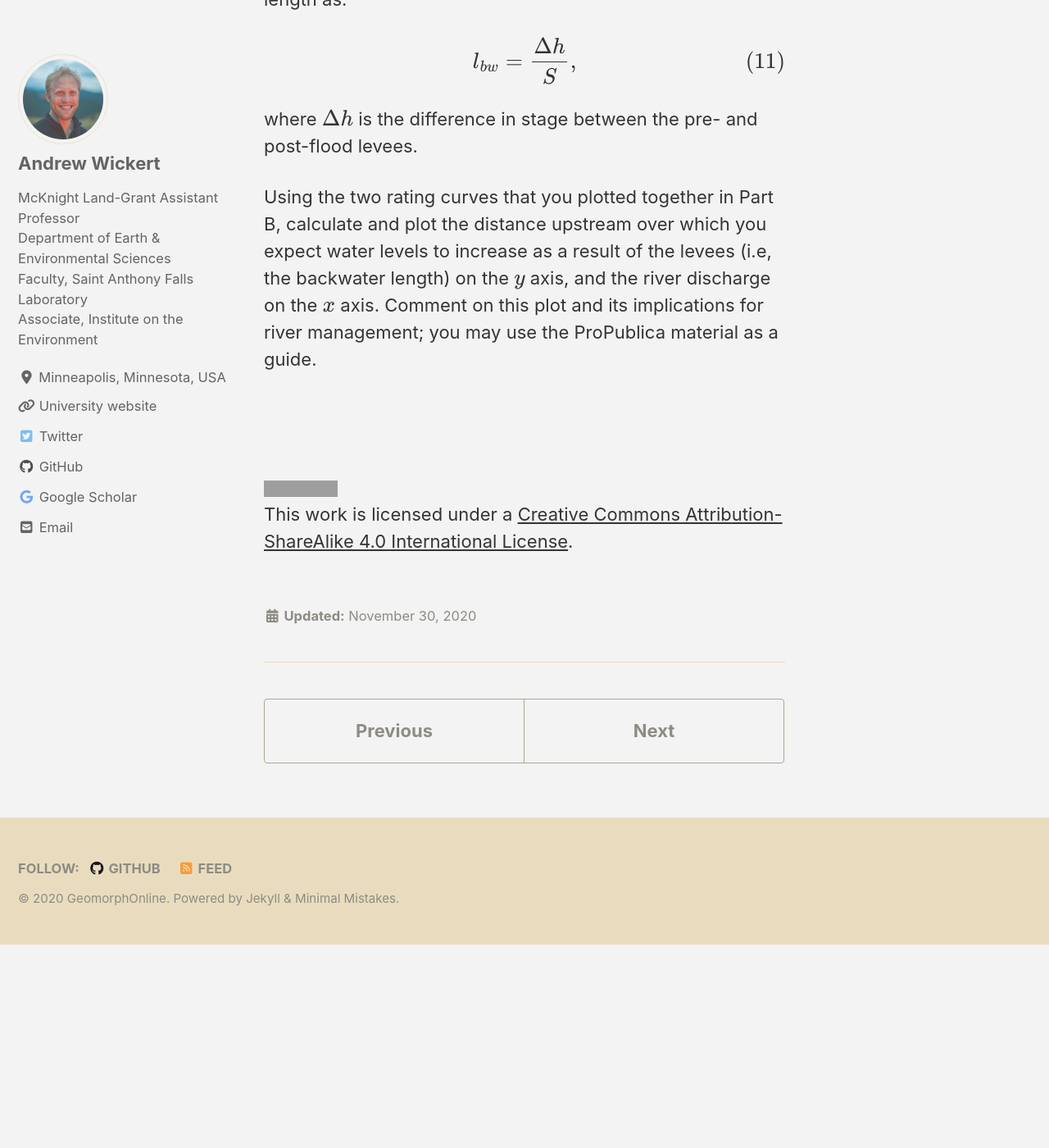
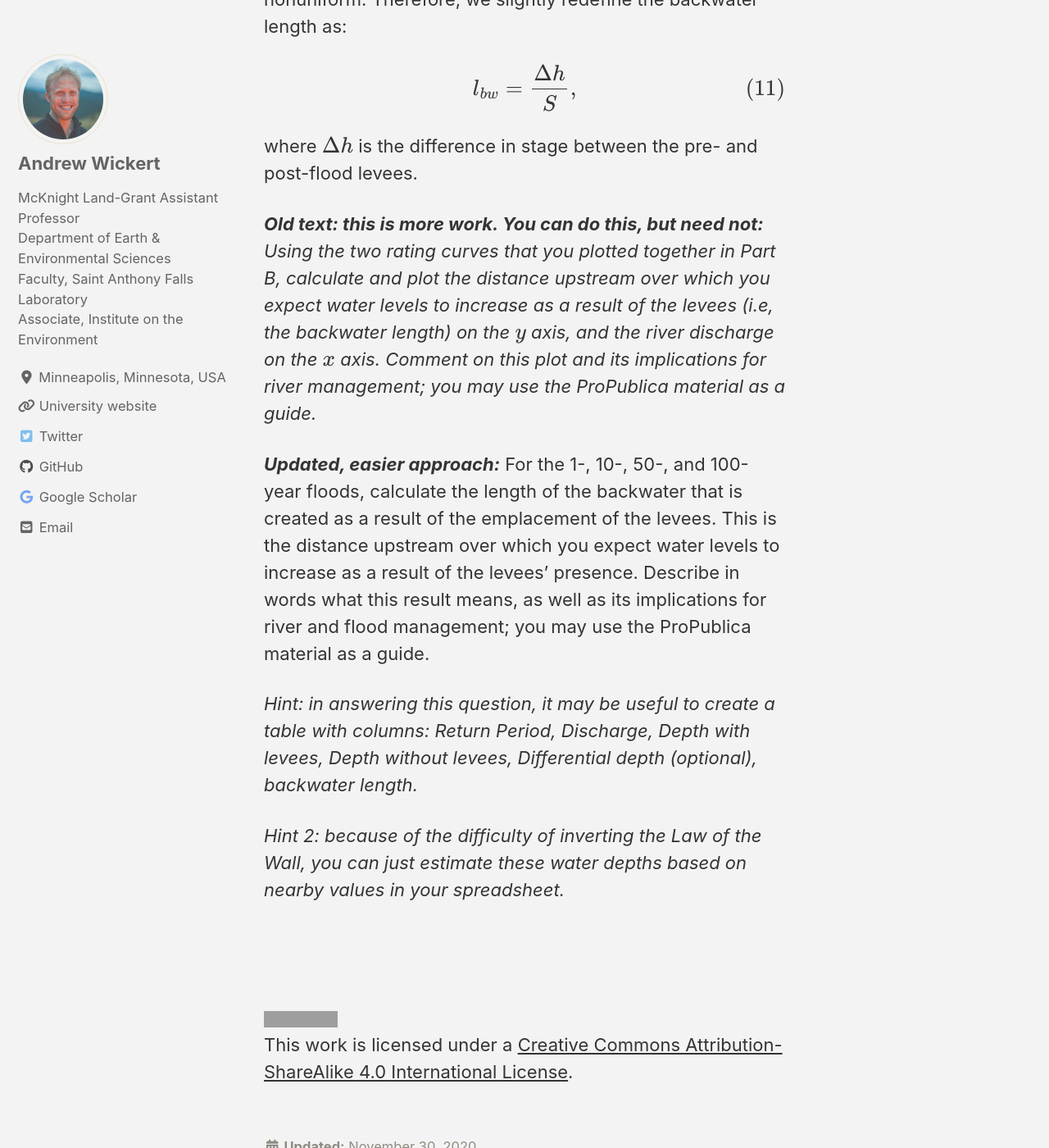
Before and after one commit to GeomorphOnline/GeomorphOnline.github.io, a Jekyll site: the page built from lessons/_hydraulics/pset_rating_curves.md, in a window 1280 px wide and 1400 px high, scrolled down 14760 px. Shown: the whole window at 82% size. Built offline with Jekyll 4.4.1, drawn with Linux system fonts in a browser that asks for light colours; cached includes are drawn as plain includes; nearby versions of some CDN libraries; formulas are drawn with MathJax 3; before the commit the page ends 15912 px from its top, so only the background shows below that; some of the changed text lies outside the part shown; grey boxes are pictures that could not be loaded.

Commit message:
Simplify approach for ProPublica (6)

```diff
--- a/lessons/_hydraulics/pset_rating_curves.md
+++ b/lessons/_hydraulics/pset_rating_curves.md
@@ -218,7 +218,7 @@ The study's authors note the benefits of "setback" levees. Provide an argument f
 
 ### Part B
 
-The study's authors also show how water levels change for a given discharge after levees are built -- that is, the rating curve changes. We will first focus on the zone right where the levees were built (their panel **B**). In answering Questions 2 and 5, you should have already constructed pre- and post-levee rating curves. Now, plot these atop each other, and in 1-2 sentences, describe the differences and why they occur.
+The study's authors also show how water levels change for a given discharge after levees are built -- that is, the rating curve changes. We will first focus on the zone right where the levees were built (their panel **B**). In answering Questions 2 and 5, you should have already constructed pre- and post-levee rating curves. Now, plot these side-by-side or atop each other, and in 1-2 sentences, describe the difference and why it occurs.
 
 ### Part C
 
@@ -234,8 +234,14 @@ $$l_{bw} = \frac{\Delta h}{S},$$
 
 where $$\Delta h$$ is the difference in stage between the pre- and post-flood levees.
 
-Using the two rating curves that you plotted together in Part B, calculate and plot the distance upstream over which you expect water levels to increase as a result of the levees (i.e, the backwater length) on the $$y$$ axis, and the river discharge on the $$x$$ axis. Comment on this plot and its implications for river management; you may use the ProPublica material as a guide.
+***Old text: this is more work. You can do this, but need not:***
+*Using the two rating curves that you plotted together in Part B, calculate and plot the distance upstream over which you expect water levels to increase as a result of the levees (i.e, the backwater length) on the $$y$$ axis, and the river discharge on the $$x$$ axis. Comment on this plot and its implications for river management; you may use the ProPublica material as a guide.*
 
+***Updated, easier approach:*** For the 1-, 10-, 50-, and 100-year floods, calculate the length of the backwater that is created as a result of the emplacement of the levees. This is the distance upstream over which you expect water levels to increase as a result of the levees' presence. Describe in words what this result means, as well as its implications for river and flood management; you may use the ProPublica material as a guide.
+
+*Hint: in answering this question, it may be useful to create a table with columns: Return Period, Discharge, Depth with levees, Depth without levees, Differential depth (optional), backwater length.*
+
+*Hint 2: because of the difficulty of inverting the Law of the Wall, you can just estimate these water depths based on nearby values in your spreadsheet.*
 
 <br/>
 <br/>
```
